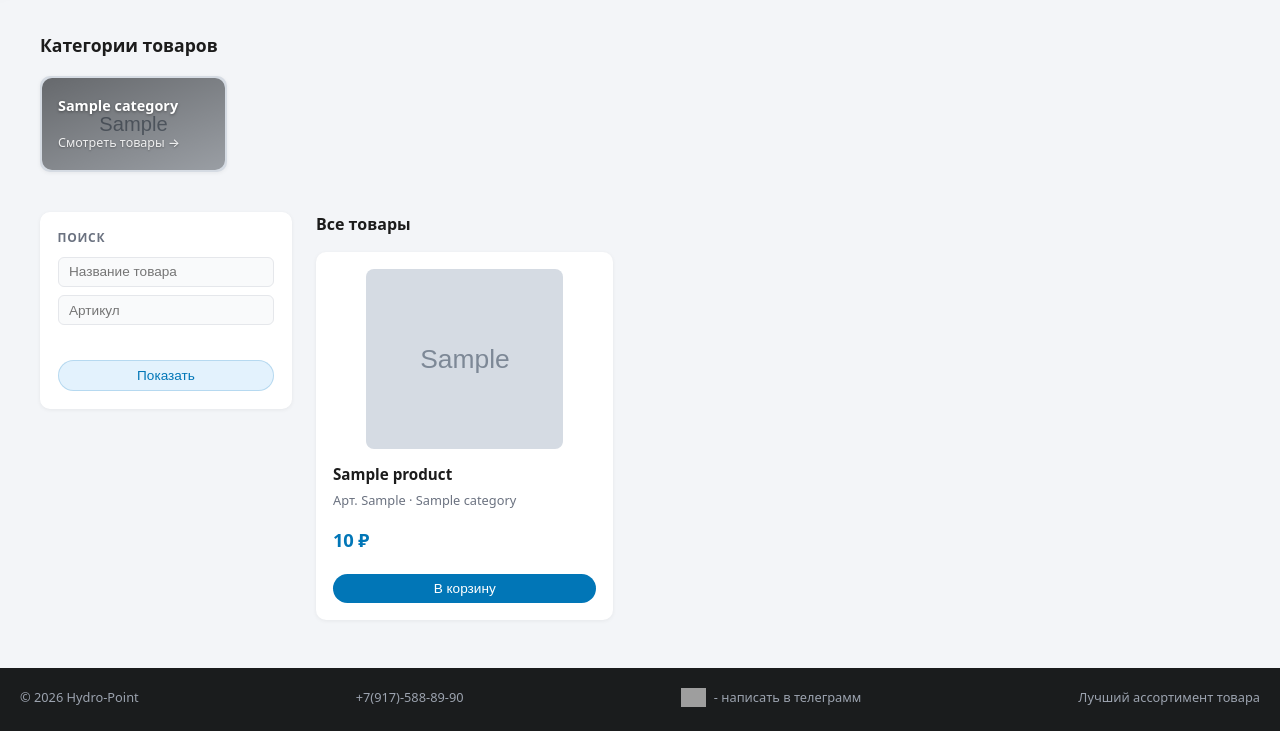
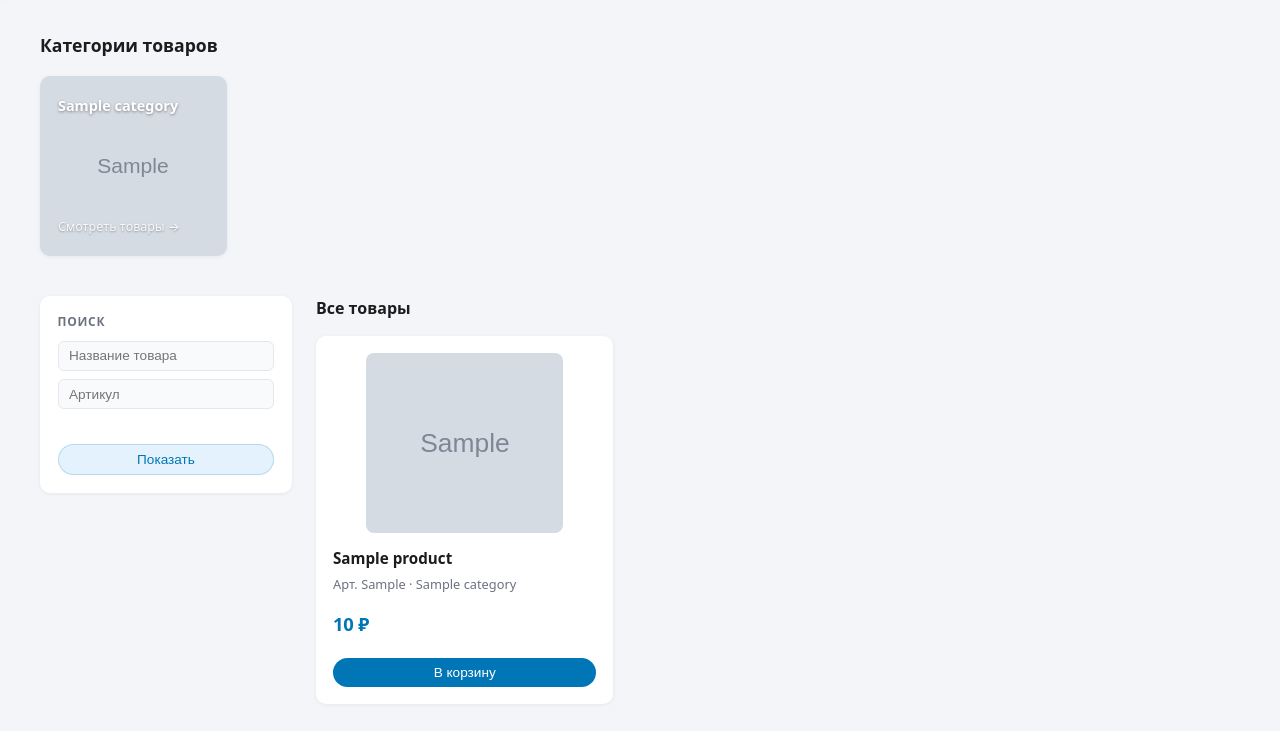
Before and after one commit to DanilaTorubarov/Dima-Site, a Django app: page / in a window 1280 px wide. Shown: the part 827-1558 px from the top of the page. Run offline with Django 5.2, Linux system fonts and the light colour scheme; tables that the repository leaves empty hold one stand-in row (values such as "Sample post"); grey boxes marked "Sample" are stand-in pictures; data that the repository does not hold is empty; grey boxes are pictures that could not be loaded.

Commit message:
жопа

```diff
--- a/Shop/static/style.css
+++ b/Shop/static/style.css
@@ -252,7 +252,7 @@ main { flex: 1; }
     display: flex;
     flex-direction: column;
     justify-content: space-between;
-    min-height: 96px;
+    min-height: 180px;
     border: 2px solid transparent;
     transition: transform var(--t), box-shadow var(--t), border-color var(--t);
 }
@@ -284,17 +284,15 @@ main { flex: 1; }
 
 /* Image variant */
 .category-tile--image {
-    background-size: cover;
+    background-size: 105%;
     background-position: center;
     position: relative;
     overflow: hidden;
     border-color: transparent;
-    background-size: cover;
 }
 .category-tile--image::before {
     content: '';
     position: absolute;
-    inset: 0;
     border-radius: inherit;
     background: linear-gradient(160deg, rgba(0,0,0,.52) 0%, rgba(0,0,0,.28) 100%);
     transition: background var(--t);
```
